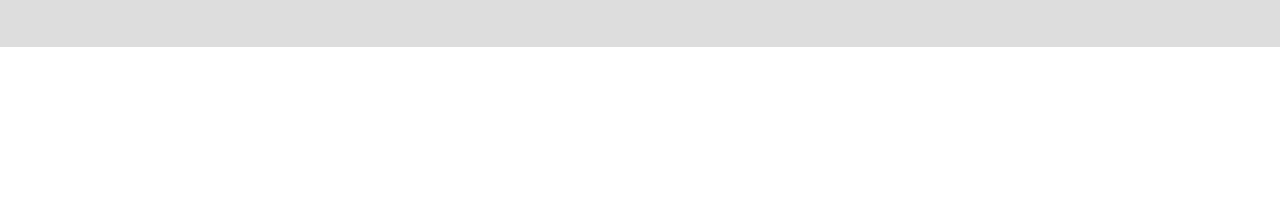
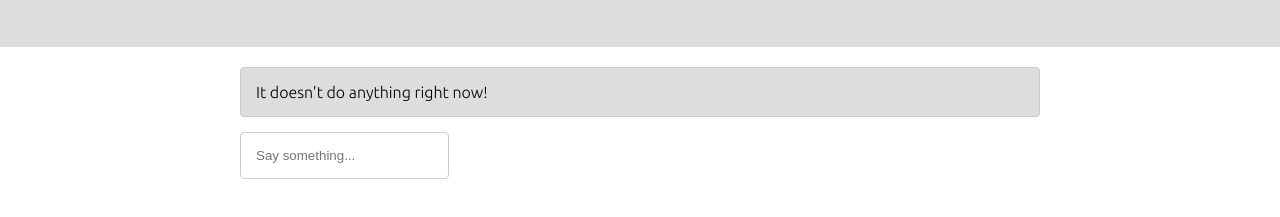
Before and after one commit to AMGTeen/Chronitron, a plain HTML site: page index.html in a window 1280 px wide. Shown: the part 143-360 px from the top of the page. Drawn offline with nearby package versions, Linux system fonts and the light colour scheme.

Commit message:
Update index.html

```diff
--- a/index.html
+++ b/index.html
@@ -23,13 +23,34 @@
         margin-top: 20px;
         font-size: 20px;
       }
+      .notice {
+         padding: 15px;
+         background: #dddddd;
+         border-radius: 4px;
+         border: 1px solid #cccccc;
+         margin-bottom: 15px;
+      }
+      div.body {
+        margin: 20px auto;
+        max-width: 800px;
+      }
+      input {
+        padding: 15px;
+        border-radius: 4px;
+        border: 1px solid #cccccc;
+      }
     </style>
+    <script src="https://use.fontawesome.com/f5072274e8.js"></script>
   </head>
   <body>
     <div class="header">
       <h1>Chronitron</h1>
       <div class="subtitle">Web-based Chatterbot</div>
     </div>
+    <div class="body">
+      <div class="notice">It doesn't do anything right now!</div>
+      <input type="text" placeholder="Say something...">
+    </div>
     <script src="https://code.jquery.com/jquery-2.2.0.min.js"></script>
     <script src="chronitron.js"></script>
   </body>
```
